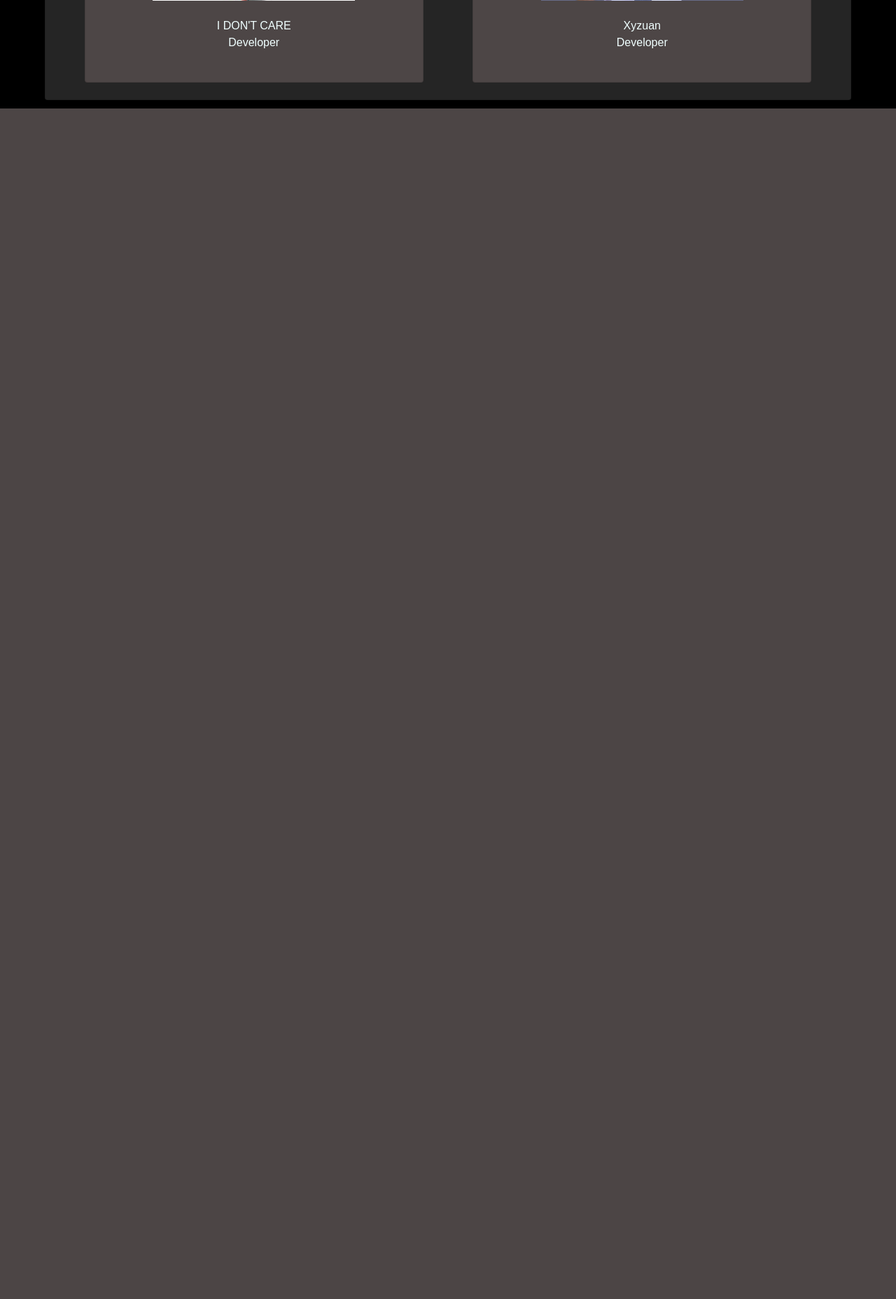
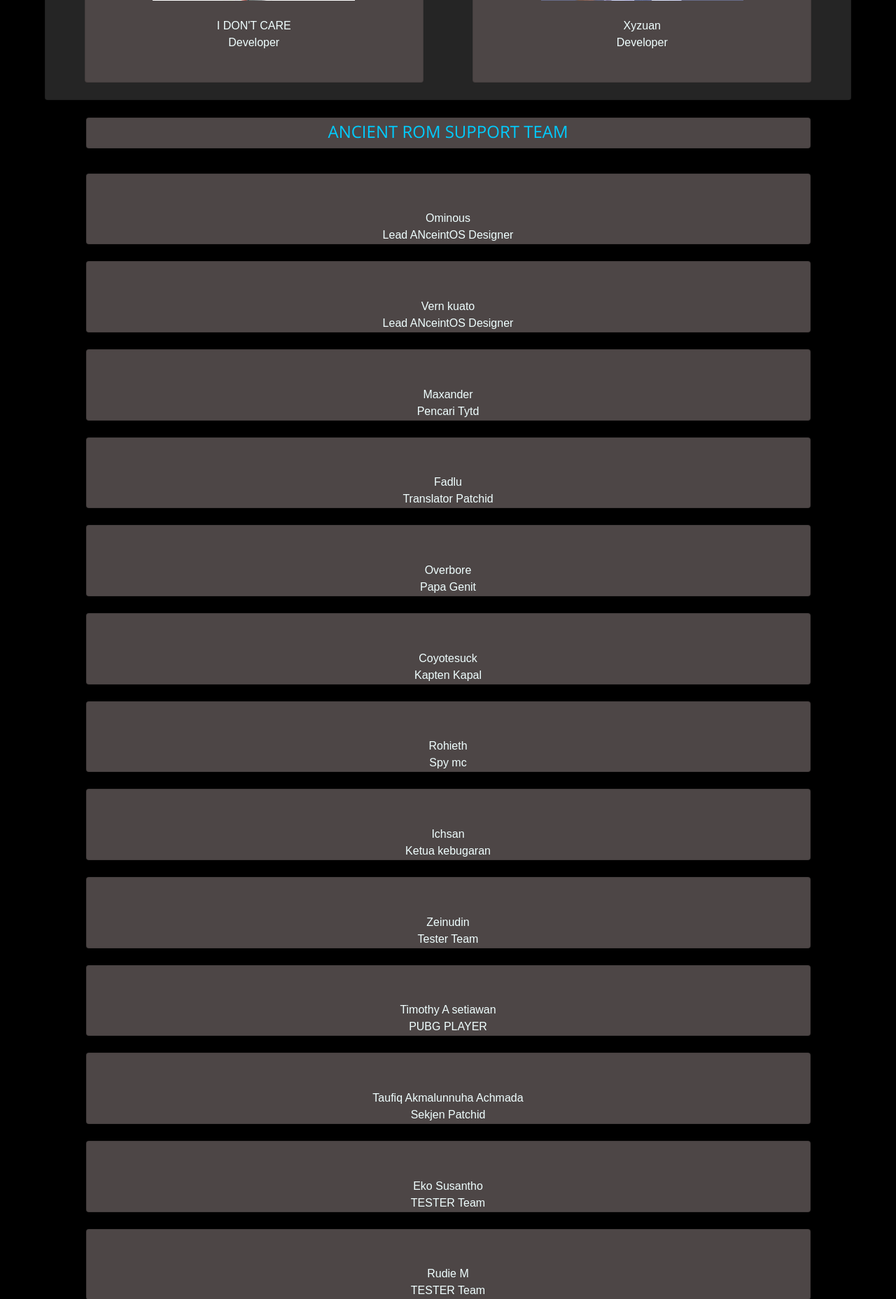
Before and after one commit to Ankits-lab/ancient.github.io, a PHP site: page /about.html in a window 1280 px wide. Shown: the part 1815-3671 px from the top of the page at 70% size. Before the commit the page ends 1970 px from the top, so only its background shows below. Run offline with PHP 8.4, Linux system fonts and the light colour scheme.

Commit message:
add support team info

```diff
--- a/about.html
+++ b/about.html
@@ -135,7 +135,84 @@
 
   </div>
 
+  <div class="card card-main card-main1">
+    <div class="card card-title">
+      <h1>ANCIENT ROM SUPPORT TEAM</h1>
+    </div>
+    <br>
+    <div class="card card-support">
+      <p1>Ominous</p1>
+      <p2>Lead ANceintOS Designer</p2>
+    </div>
+    <br>
+    <div class="card card-support">
+      <p1>Vern kuato</p1>
+      <p2>Lead ANceintOS Designer</p2>
+    </div>
+    <br>
+    <div class="card card-support">
+      <p1>Maxander</p1>
+      <p2>Pencari Tytd</p2>
+    </div>
+    <br>
+    <div class="card card-support">
+      <p1>Fadlu</p1>
+      <p2>Translator Patchid</p2>
+    </div>
+    <br>
+    <div class="card card-support">
+      <p1>Overbore</p1>
+      <p2>Papa Genit</p2>
+    </div>
+    <br>
+    <div class="card card-support">
+      <p1>Coyotesuck</p1>
+      <p2>Kapten Kapal</p2>
+    </div>
+    <br>
+    <div class="card card-support">
+      <p1>Rohieth</p1>
+      <p2>Spy mc</p2>
+    </div>
+    <br>
+    <div class="card card-support">
+      <p1>Ichsan</p1>
+      <p2>Ketua kebugaran</p2>
+    </div>
+    <br>
+    <div class="card card-support">
+      <p1>Zeinudin</p1>
+      <p2>Tester Team</p2>
+    </div>
+    <br>
+    <div class="card card-support">
+      <p1>Timothy A setiawan</p1>
+      <p2>PUBG PLAYER</p2>
+    </div>
+    <br>
+    <div class="card card-support">
+      <p1>Taufiq Akmalunnuha Achmada</p1>
+      <p2>Sekjen Patchid</p2>
+    </div>
+    <br>
+    <div class="card card-support">
+      <p1>Eko Susantho</p1>
+      <p2>TESTER Team</p2>
+    </div>
+    <br>
+    <div class="card card-support">
+      <p1>Rudie M</p1>
+      <p2>TESTER Team</p2>
+    </div>
+    <br>
+    <div class="card card-support">
+      <p1>Mas Hen</p1>
+      <p2>TESTER Team</p2>
+    </div>
 
+
+    <br><br>
+  </div>
 <!--do not mess with below-->
   <script src="https://ajax.googleapis.com/ajax/libs/jquery/3.5.1/jquery.min.js"></script>
   <script src="https://cdnjs.cloudflare.com/ajax/libs/popper.js/1.16.0/umd/popper.min.js"></script>
--- a/css/styles-about.css
+++ b/css/styles-about.css
@@ -70,3 +70,15 @@
         background-image: linear-gradient(0deg, #4d4646 , #4d4646);
         color: azure;
     }
+
+.card-support > p1{
+        margin-top: 5%;
+        font-family:sans-serif;
+        font-weight: 10%;
+        color:azure;
+    }
+
+.card-support > p2{
+        font-family: sans-serif;
+        color:azure;
+    }
```
